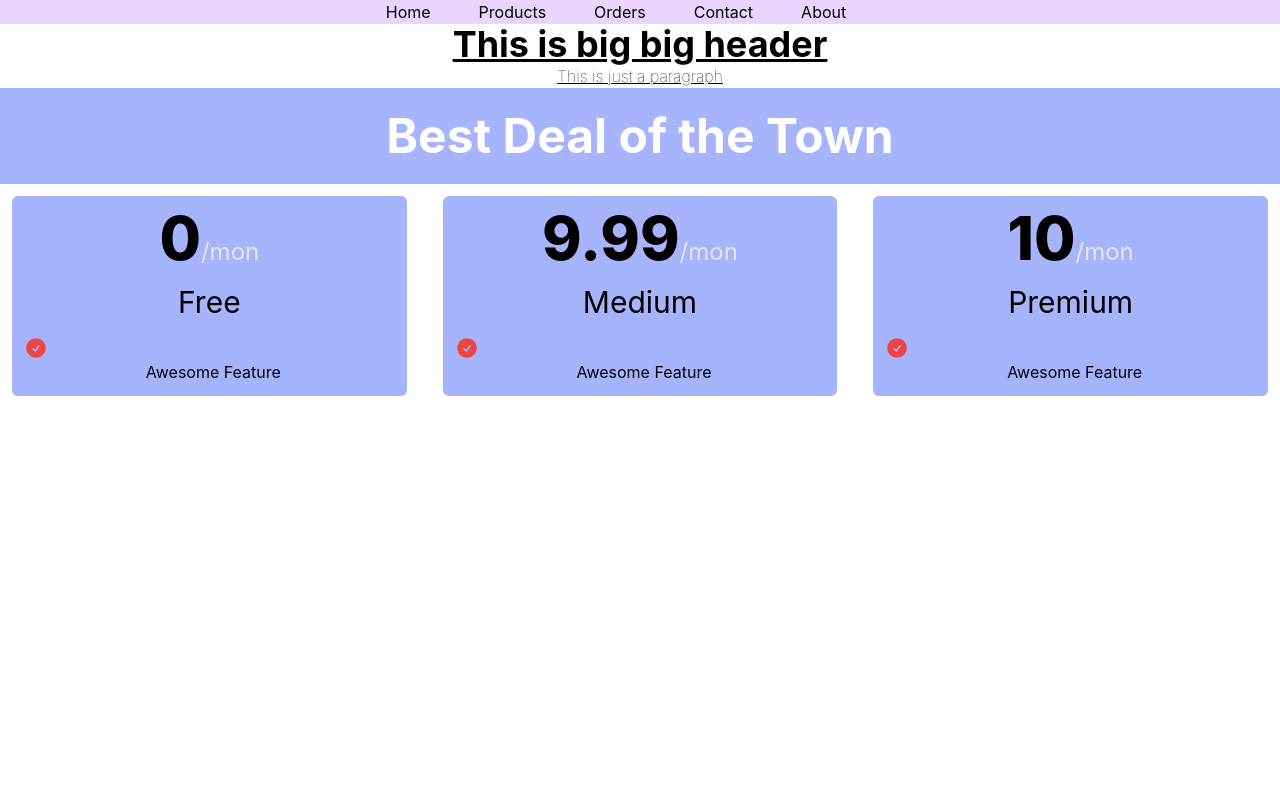
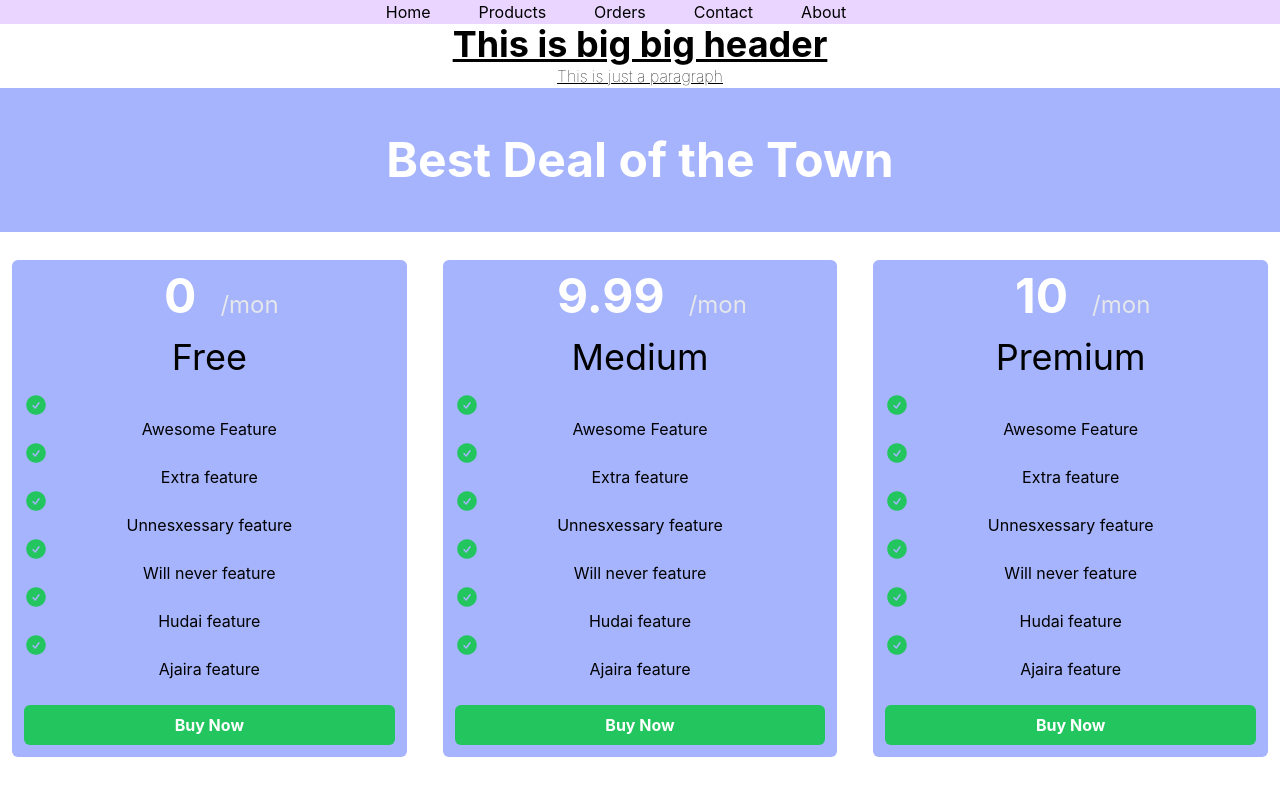
Before and after one commit to alamgirkabirdev/price-club, a React (Create React App) app: page / in a window 1280 px wide. Shown: the top 796 px of the page. Built offline with nearby package versions, Linux system fonts and the light colour scheme.

Commit message:
8th  added

```diff
--- /dev/null
+++ b/src/components/Feature/Feature.js
@@ -0,0 +1,13 @@
+import React from 'react';
+import { CheckCircleIcon } from '@heroicons/react/24/solid';
+
+const Feature = ({feature}) => {
+    return (
+        <div className=''flex item-cencter>
+            <CheckCircleIcon className="h-6 w-6  text-green-500"/>
+            <p className=' h-6 '>{feature}</p>
+        </div>
+    );
+};
+
+export default Feature;
--- a/src/components/PriceOption/PriceOption.js
+++ b/src/components/PriceOption/PriceOption.js
@@ -1,22 +1,25 @@
 import React from 'react';
-import { CheckCircleIcon } from '@heroicons/react/24/solid'
+import Feature from '../Feature/Feature';
+
 
 const PriceOption = ({option}) => {
+    const {features} = option;
     return (
         <div className='bg-indigo-300 m-3 rounded-md p-3'>
             <div>
-                <h2><span className='text-6xl font-extrabold text-red'>{option.price}</span>
+                <h2><span className='text-5xl font-bold p-6 text-white'>{option.price}</span>
                 <span className='text-2xl text-gray-200'>/mon</span>
                 </h2>
-                <p className='text-3xl my-4'>{option.name}</p>
-                <div className=''flex item-cencter>
-                <CheckCircleIcon className="h-6 w-6 text-red-500"/>
-                <p className='ml-2'>Awesome Feature</p>
-                </div>
-            </div>
-            <div>
+                <p className='text-4xl my-4'>{option.name}</p>
 
             </div>
+           {
+            features.map((feature, idx) => <Feature
+                key={idx}
+                feature={feature}
+            ></Feature>)
+           }
+           <button className='bg-green-500 w-full rounded-md py-2 text-white font-bold mt-6'>Buy Now</button>
         </div>
     );
 };
--- a/src/components/Pricing/Pricing.js
+++ b/src/components/Pricing/Pricing.js
@@ -28,8 +28,8 @@ const Pricing = () => {
     ]
     return (
         <div>
-            <h2 className='text-5xl font-bold bg-indigo-300 p-6 text-white'>Best Deal of the Town</h2>
-            <div className='grid grid-cols-3 gap-3'>
+            <h2 className='text-5xl font-bold bg-indigo-300 p-12 text-white'>Best Deal of the Town</h2>
+            <div className='grid md:grid-cols-3 gap-3 mt-4'>
             {
                 pricingOptions.map(option => <PriceOption
                     key={option.id}
```
